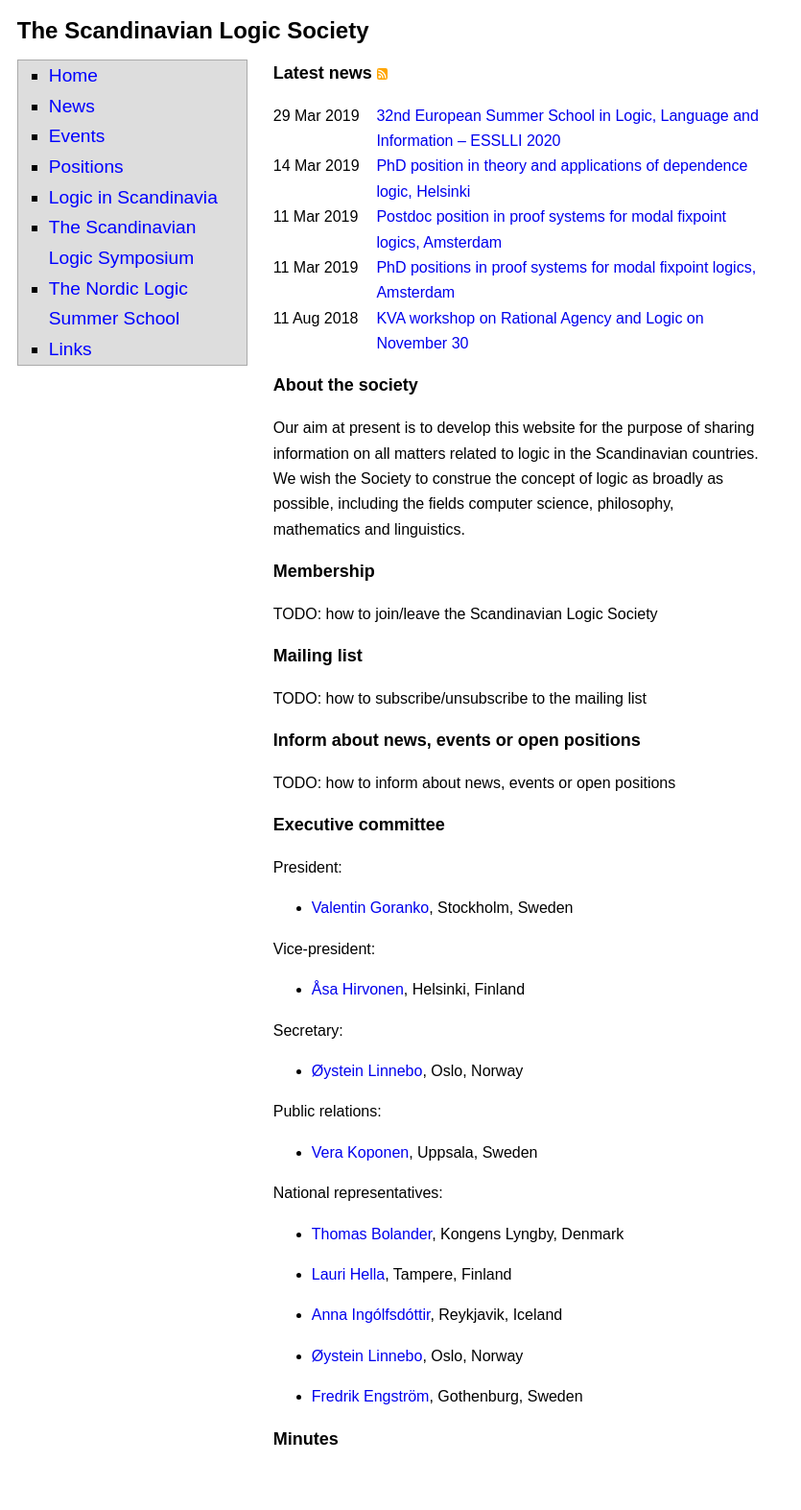
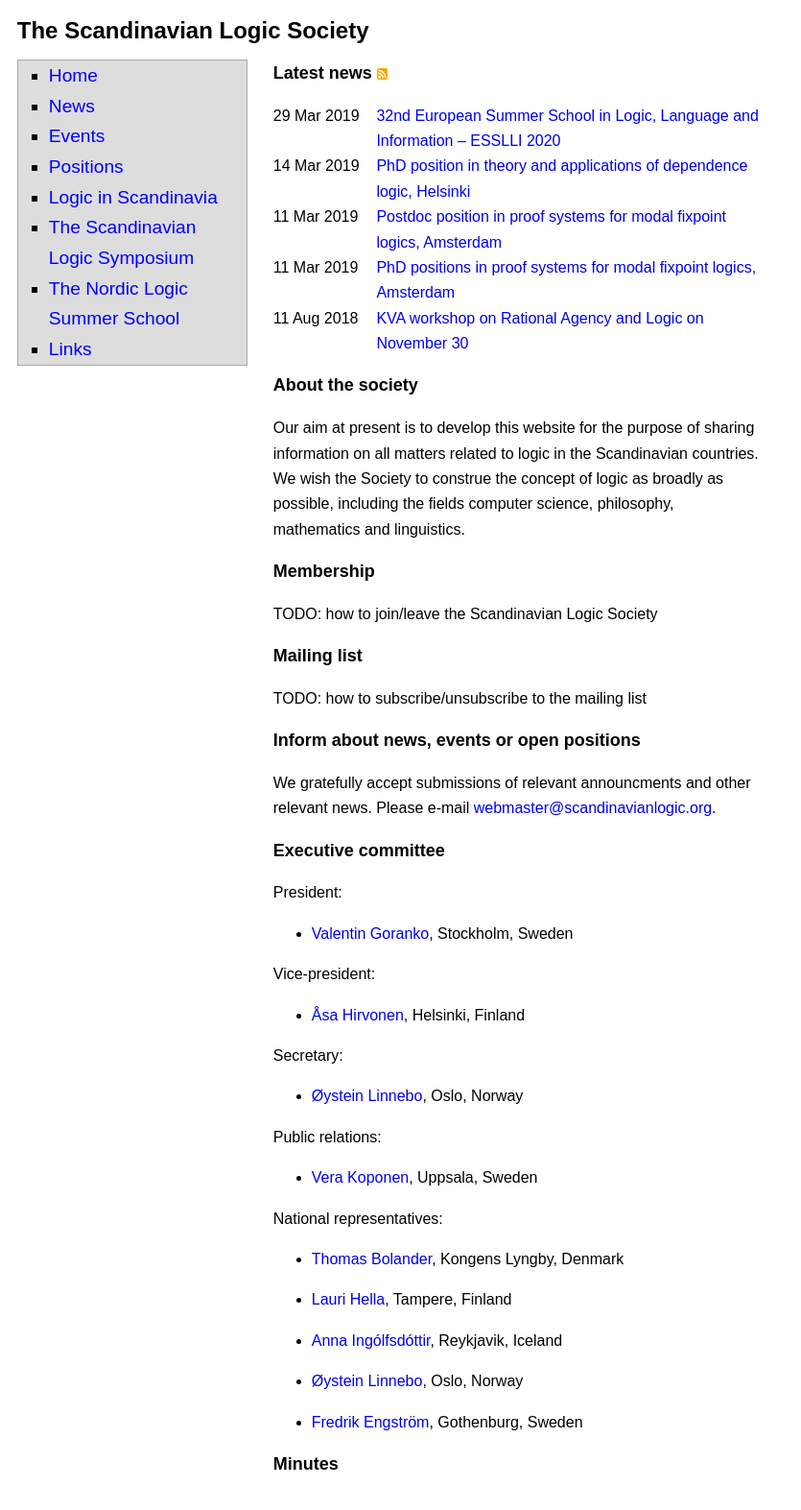
Before and after one commit to scandinavianlogic/scandinavianlogic.github.io, a Jekyll site: the page built from index.md, in a window 1280 px wide. Shown: the whole page at 96% size, without its empty margins (0-835 px from the left). Built offline with Jekyll 4.4.1, drawn with Linux system fonts in a browser that asks for light colours; before the commit the page ends 1547 px from its top, so only the background shows below that.

Commit message:
info about how to submit announcements and news

```diff
--- a/index.md
+++ b/index.md
@@ -22,7 +22,8 @@ including the fields computer science, philosophy, mathematics and linguistics.
 
 ## Inform about news, events or open positions
 
-{{ "TODO: how to inform about news, events or open positions" | log_warning }}
+We gratefully accept submissions of relevant announcments and other relevant
+news. Please e-mail <webmaster@scandinavianlogic.org>.
 
 ## Executive committee
 
```
